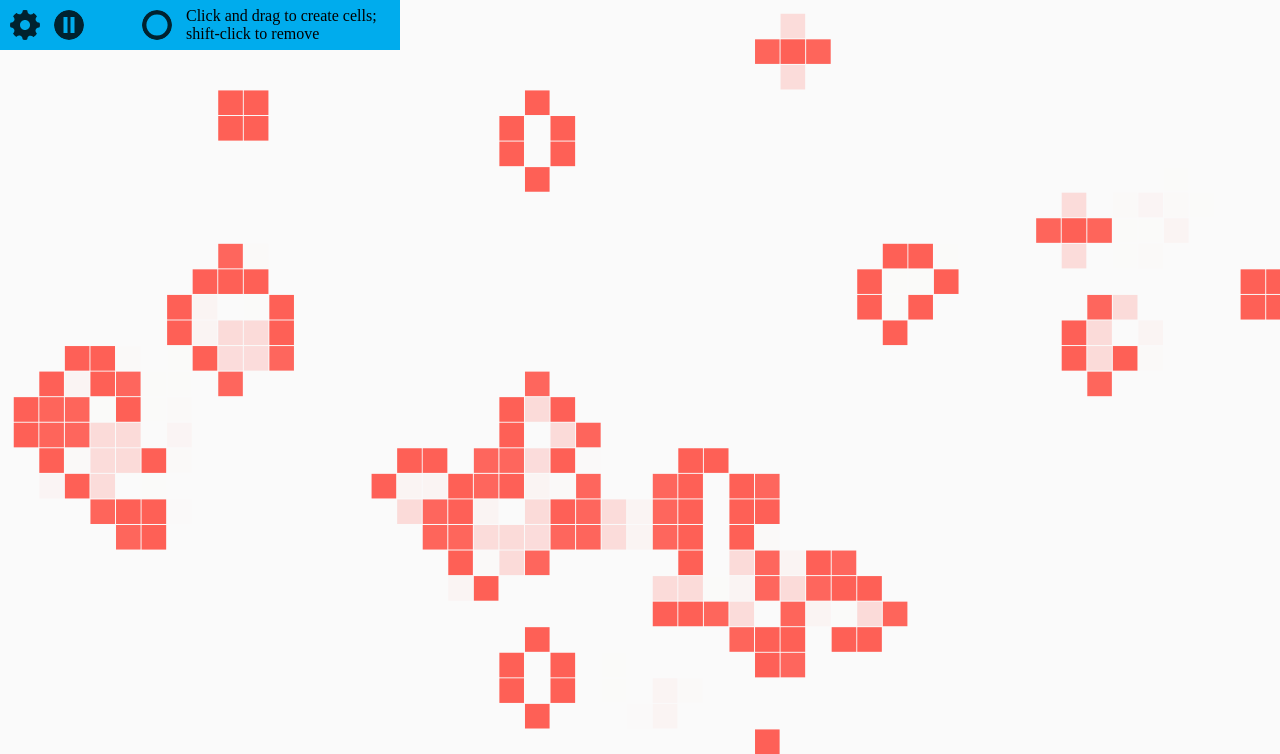
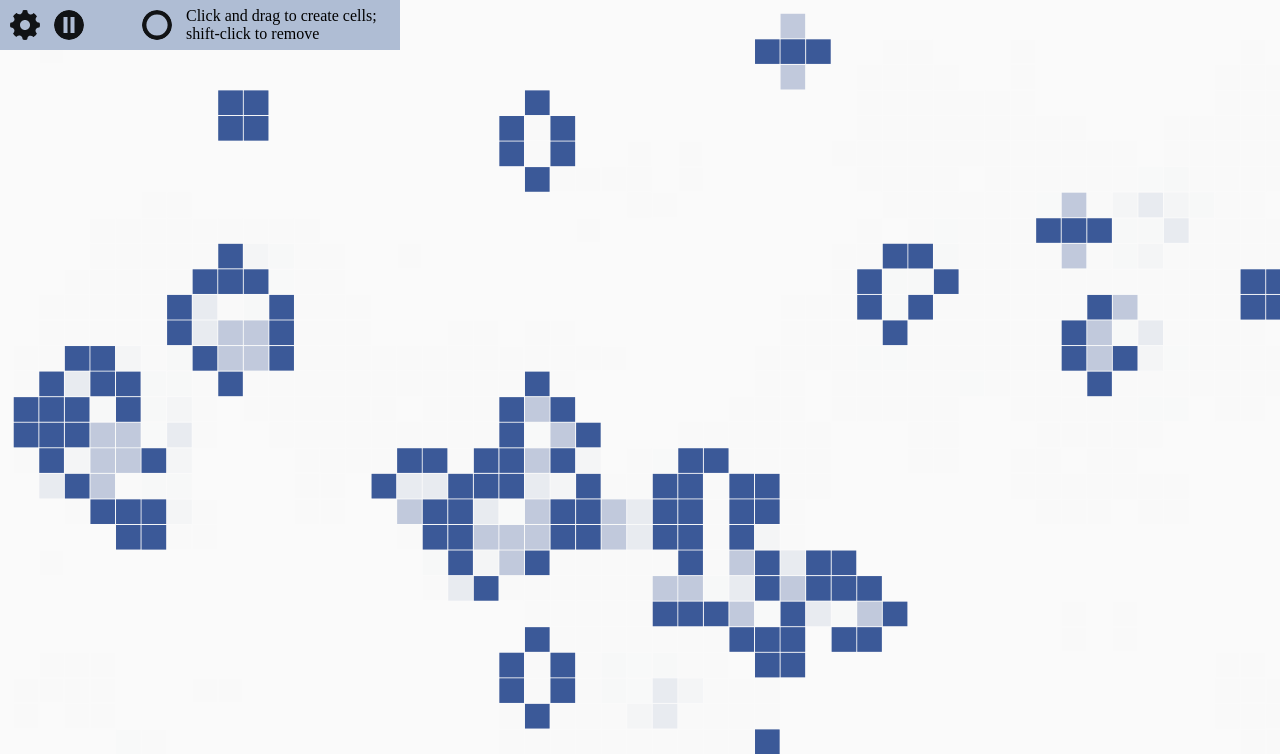
Before and after one commit to ntaft/GoL-background, a website: page index.html in a window 1280 px wide. Shown: the top 754 px of the page. Drawn offline with nearby package versions, Linux system fonts and the light colour scheme.

Commit message:
changed cell and toolbar colors

```diff
--- a/gol.js
+++ b/gol.js
@@ -5,7 +5,7 @@ document.addEventListener('DOMContentLoaded', () => {
   const context = canvas.getContext('2d');
   canvas.height = `${window.innerWidth}`;
   canvas.width = `${window.innerWidth}`;
-  context.globalAlpha=0.8;
+  // context.globalAlpha=0.8;
 
   // sets up board variables
   let board = [];
@@ -17,10 +17,11 @@ document.addEventListener('DOMContentLoaded', () => {
     density: 1.2,
     pxWide: canvas.width,
     pxHigh: canvas.height,
-    cellColor: '#FF4136',
+    cellColor: '#3b5998',
     background: 'rgb(250, 250, 250)',
     generations: 0,
   };
+
   // variables for onscreen dot
   // adapted from http://cobwwweb.com/mutlicolored-dotted-grid-canvas
   let dot = {
@@ -154,7 +155,6 @@ document.addEventListener('DOMContentLoaded', () => {
          return state;
        });
       });
-      // board.render(board.offscreenContext);
     }
 
   // draws each 'dot' - currently in the shape of a rectangle.
@@ -169,7 +169,7 @@ document.addEventListener('DOMContentLoaded', () => {
   }
   // overlays the board with a blank rectangle
   function clearDots() {
-    context.fillStyle = game.background;
+    context.fillStyle = 'rgba(250, 250, 250, 0.7)';
     context.fillRect( 0, 0, game.pxWide, game.pxHigh);
   }
 
--- a/main.css
+++ b/main.css
@@ -8,15 +8,17 @@ html, body {
 
 .control-box {
   position: fixed;
-  background: rgb(0, 172, 237);
+  background: rgb(175, 189, 212);
   transition: width .4s ease;
   width: 50px;
   height: 50px;
   overflow: hidden;
+  opacity: .7;
 }
 
 .control-box:hover {
   width: 400px;
+  opacity: 1;
 }
 
 .board {
@@ -36,10 +38,10 @@ button {
   display: inline-block;
   margin: 10px 0 10px 10px;
   transition: opacity .4s ease;
-  opacity: .8;
+  opacity: .9;
 }
 
-button:hover {
+button:not(.settings):hover {
   opacity: .6;
 }
 
```
